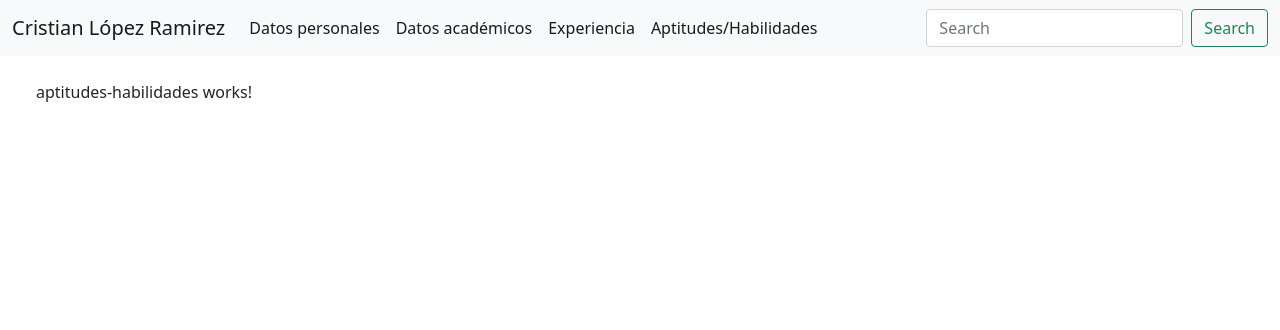
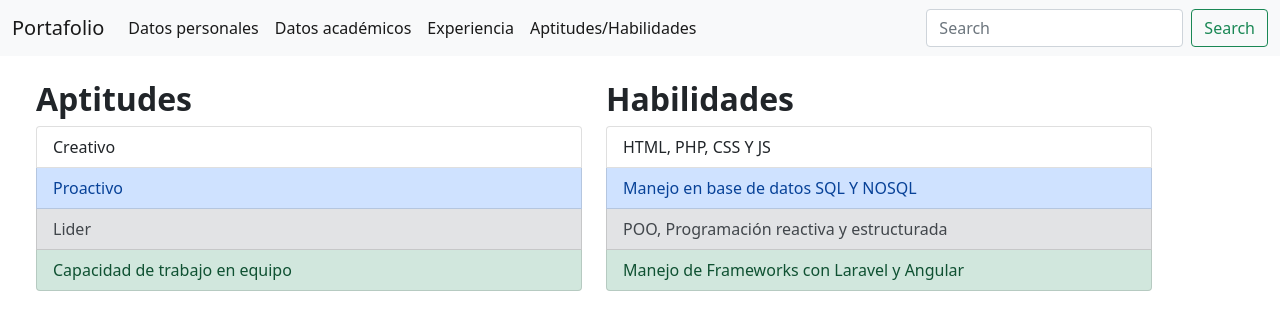
Before and after one commit to eighttax11-web/curriculum_Cristian, an Angular app in the folder portafolio/: page /aptitudes-habilidades in a window 1280 px wide. Shown: the top 330 px of the page. Built offline with nearby package versions, Linux system fonts and the light colour scheme.

Commit message:
Se editaron cada una de las secciones del curriculum

```diff
--- a/portafolio/src/app/components/aptitudes-habilidades/aptitudes-habilidades.component.html
+++ b/portafolio/src/app/components/aptitudes-habilidades/aptitudes-habilidades.component.html
@@ -1 +1,37 @@
-<p>aptitudes-habilidades works!</p>
+<div class="row">
+    <div class="col">
+        <h2><strong>Aptitudes</strong></h2>
+        <div class="list-group">
+            <a href="#" class="list-group-item list-group-item-action">
+                Creativo
+            </a>
+            <a href="#" class="list-group-item list-group-item-action list-group-item-primary">
+                Proactivo
+            </a>
+            <a href="#" class="list-group-item list-group-item-action list-group-item-secondary">
+                Lider
+            </a>
+            <a href="#" class="list-group-item list-group-item-action list-group-item-success">
+                Capacidad de trabajo en equipo
+            </a>
+        </div>
+    </div>
+
+    <div class="col">
+        <h2><strong>Habilidades</strong></h2>
+        <div class="list-group">
+            <a href="#" class="list-group-item list-group-item-action">
+                HTML, PHP, CSS Y JS
+            </a>
+            <a href="#" class="list-group-item list-group-item-action list-group-item-primary">
+                Manejo en base de datos SQL Y NOSQL
+            </a>
+            <a href="#" class="list-group-item list-group-item-action list-group-item-secondary">
+                POO, Programación reactiva y estructurada
+            </a>
+            <a href="#" class="list-group-item list-group-item-action list-group-item-success">
+                Manejo de Frameworks con Laravel y Angular
+            </a>
+        </div>
+    </div>
+</div>
--- a/portafolio/src/app/components/datos-academicos/datos-academicos.component.html
+++ b/portafolio/src/app/components/datos-academicos/datos-academicos.component.html
@@ -1 +1,15 @@
-<p>datos-academicos works!</p>
+<h1>Datos académicos</h1>
+<ol class="list-group list-group-numbered">
+    <li class="list-group-item d-flex justify-content-between align-items-start">
+      <div class="ms-2 me-auto">
+        <div class="fw-bold">Universidad</div>
+        Universidad Tecnológica del Centro de Veracruz - Ingeniería en Desarrollo y Gestión de Software
+      </div>
+    </li>
+    <li class="list-group-item d-flex justify-content-between align-items-start">
+      <div class="ms-2 me-auto">
+        <div class="fw-bold">Bachillerato</div>
+        COBAEV 46 - área humanidades, capacitación informática
+      </div>
+    </li>
+</ol>
--- a/portafolio/src/app/components/datos-personales/datos-personales.component.html
+++ b/portafolio/src/app/components/datos-personales/datos-personales.component.html
@@ -1 +1,19 @@
-<p>datos-personales works!</p>
+<div class="card mb-3" style="max-width: 540px;">
+    <div class="row g-0">
+      <div class="col-md-4">
+        <img src="assets/cristian.jpg" class="img-fluid rounded-start" alt="...">
+      </div>
+      <div class="col-md-8">
+        <div class="card-body">
+          <h5 class="card-title">Cristian López Ramirez</h5>
+          <ul class="list-group">
+            <li class="list-group-item">Edad: 21 años</li>
+            <li class="list-group-item">Estado civil: soltero</li>
+            <li class="list-group-item">Lugar de nacimiento: Córdoba Veracruz</li>
+            <li class="list-group-item">Correo electrónico: cristianlr144@gmail.com</li>
+            <li class="list-group-item">Fecha de nacimiento: 30 de septiembre de 1999</li>
+          </ul>
+        </div>
+      </div>
+    </div>
+</div>
--- a/portafolio/src/app/components/experiencia/experiencia.component.html
+++ b/portafolio/src/app/components/experiencia/experiencia.component.html
@@ -1 +1,8 @@
-<p>experiencia works!</p>
+<h1>Experiencia profesional</h1>
+<ol class="list-group list-group-numbered">
+    <li class="list-group-item d-flex justify-content-between align-items-start">
+      <div class="ms-2 me-auto">
+        <div class="fw-bold">Sin experiencia</div>
+      </div>
+    </li>
+</ol>
--- a/portafolio/src/app/components/navbar/navbar.component.html
+++ b/portafolio/src/app/components/navbar/navbar.component.html
@@ -1,6 +1,6 @@
 <nav class="navbar navbar-expand-lg navbar-light bg-light">
     <div class="container-fluid">
-      <a class="navbar-brand">Cristian López Ramirez</a>
+      <a class="navbar-brand">Portafolio</a>
       <button class="navbar-toggler" type="button" data-bs-toggle="collapse" data-bs-target="#navbarSupportedContent" aria-controls="navbarSupportedContent" aria-expanded="false" aria-label="Toggle navigation">
         <span class="navbar-toggler-icon"></span>
       </button>
```
Also changed, not shown: portafolio/src/assets/cristian.jpg (added).
